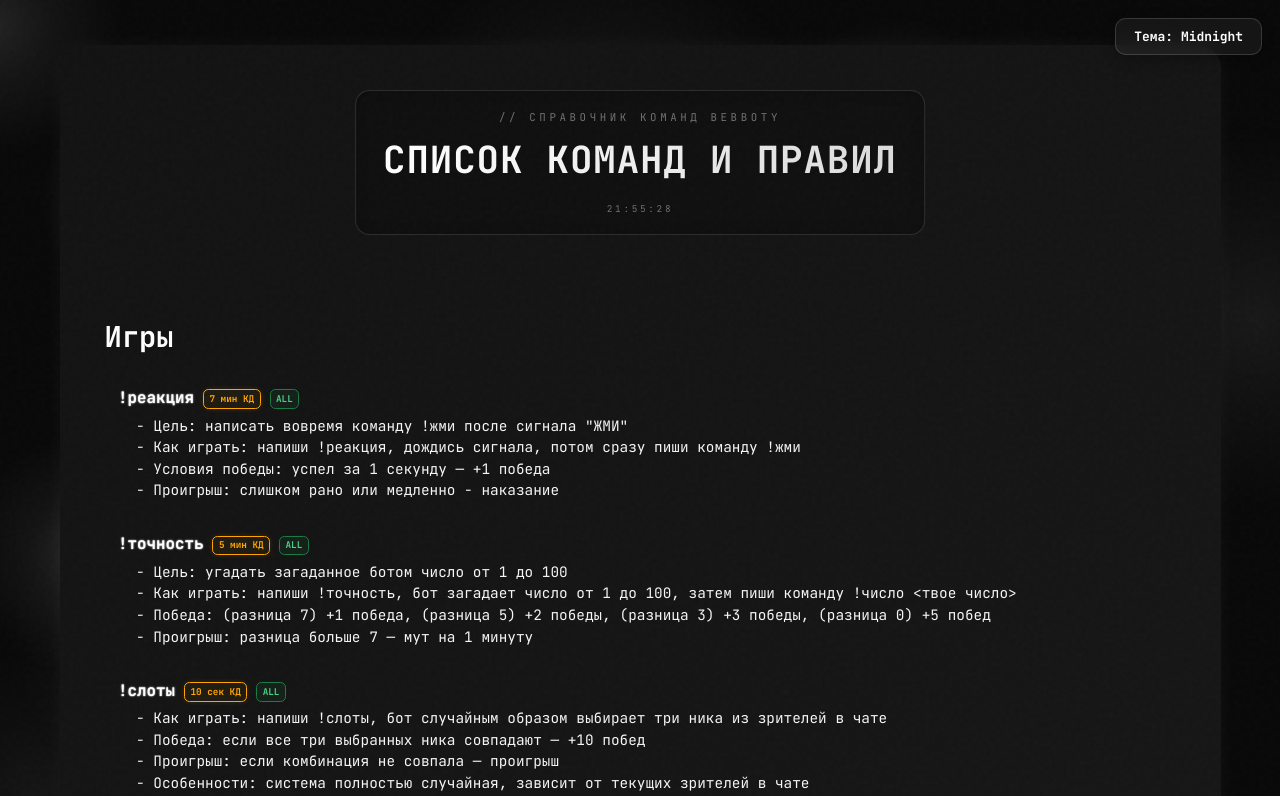
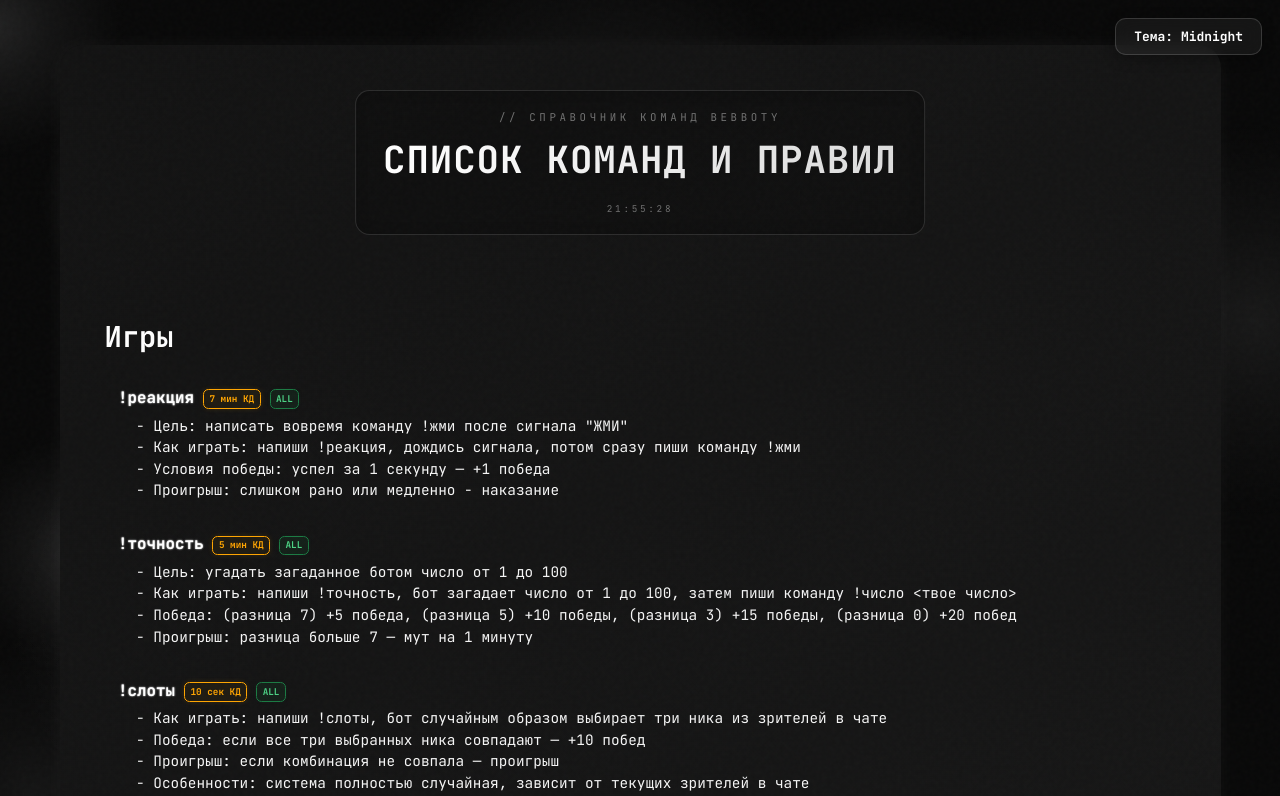
Before and after one commit to ognkk/help1, a plain HTML site: page index.html in a window 1280 px wide. Shown: the top 796 px of the page. Drawn offline with Linux system fonts and the light colour scheme.

Commit message:
Update index.html

```diff
--- a/index.html
+++ b/index.html
@@ -76,7 +76,7 @@ li:hover .desc{color:var(--text-desc-hover, #ffffff)}
 <h2>Игры</h2>
 <ul>
 <li><span class="command">!реакция</span><span class="badge-cd" data-tooltip="Перезарядка команды">7 мин КД</span><span class="badge-all" data-tooltip="Доступно всем зрителям">ALL</span><div class="desc">- Цель: написать вовремя команду !жми после сигнала "ЖМИ"<br>- Как играть: напиши !реакция, дождись сигнала, потом сразу пиши команду !жми<br>- Условия победы: успел за 1 секунду — +1 победа<br>- Проигрыш: слишком рано или медленно - наказание <br></li>
-<li><span class="command">!точность</span><span class="badge-cd" data-tooltip="Перезарядка команды">5 мин КД</span><span class="badge-all" data-tooltip="Доступно всем зрителям">ALL</span><div class="desc">- Цель: угадать загаданное ботом число от 1 до 100<br>- Как играть: напиши !точность, бот загадает число от 1 до 100, затем пиши команду !число &lt;твое число&gt;<br>- Победа: (разница 7) +1 победа, (разница 5) +2 победы, (разница 3) +3 победы, (разница 0) +5 побед<br>- Проигрыш: разница больше 7 — мут на 1 минуту<br></li>
+<li><span class="command">!точность</span><span class="badge-cd" data-tooltip="Перезарядка команды">5 мин КД</span><span class="badge-all" data-tooltip="Доступно всем зрителям">ALL</span><div class="desc">- Цель: угадать загаданное ботом число от 1 до 100<br>- Как играть: напиши !точность, бот загадает число от 1 до 100, затем пиши команду !число &lt;твое число&gt;<br>- Победа: (разница 7) +5 победа, (разница 5) +10 победы, (разница 3) +15 победы, (разница 0) +20 побед<br>- Проигрыш: разница больше 7 — мут на 1 минуту<br></li>
 <li><span class="command">!слоты</span><span class="badge-cd" data-tooltip="Перезарядка команды">10 сек КД</span><span class="badge-all" data-tooltip="Доступно всем зрителям">ALL</span><div class="desc">- Как играть: напиши !слоты, бот случайным образом выбирает три ника из зрителей в чате<br>- Победа: если все три выбранных ника совпадают — +10 побед<br>- Проигрыш: если комбинация не совпала — проигрыш<br>- Особенности: система полностью случайная, зависит от текущих зрителей в чате<br>- КД: 10 секунд</div></li>
 <li><span class="command">!blackjack</span><span class="badge-cd" data-tooltip="Перезарядка команды">10 мин КД</span><span class="badge-all" data-tooltip="Доступно всем зрителям">ALL</span><div class="desc">- Игра против дилера, цель набрать очки как можно ближе к 21, не перебрав очки<br>- Команды внутри игры: !hit — взять ещё карту, !stand — остановиться и сравнить с дилером<br>- Победа: ваши очки больше дилера или дилер перебрал — +1 победа<br>- Проигрыш: если дилер выигрывает — -1 победа + наказание <br></li>
 <li><span class="command">!drunk</span><span class="badge-cd" data-tooltip="Перезарядка команды">1 час КД</span><span class="badge-all" data-tooltip="Доступно всем зрителям">ALL</span><div class="desc">- Случайное событие, которое может быть хорошим или плохому<br>- Победа: удачное событие — +1 победа<br>- Проигрыш: неудачное событие — -1 победа + наказание<br></li>
```
